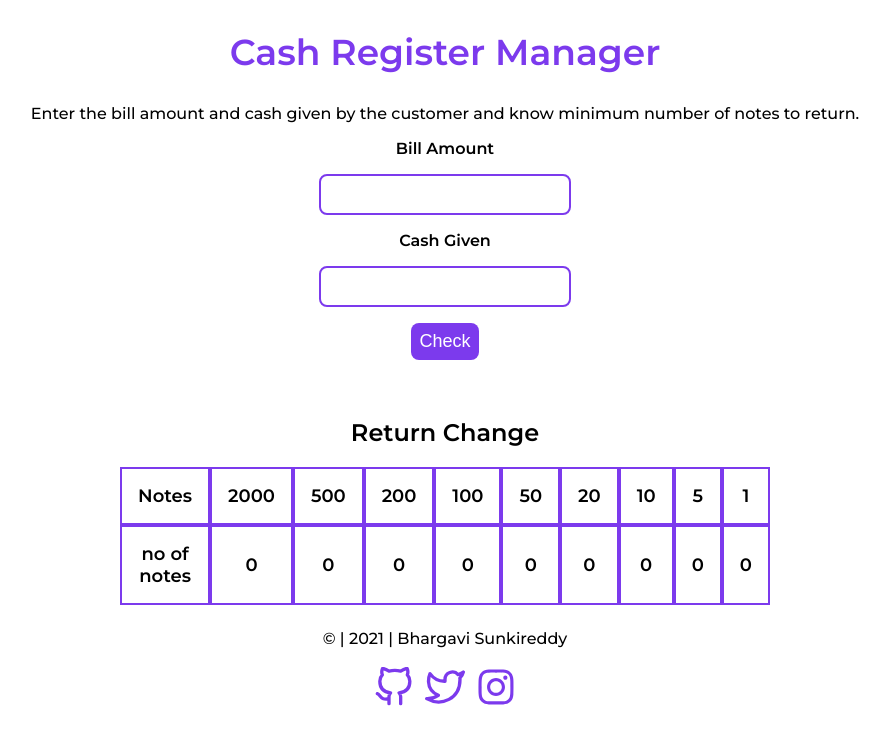
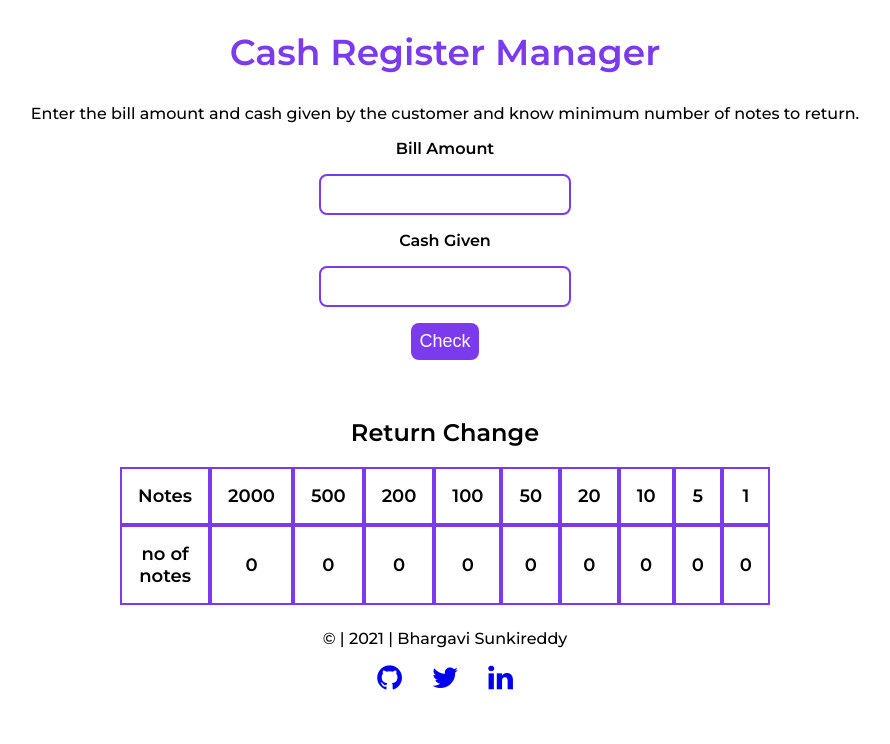
Before and after one commit to bhargaviRdy/cash-resgister, a plain HTML site: page index.html in a window 1280 px wide. Shown: the whole page, without its empty margins (195-1085 px from the left). Drawn offline with Linux system fonts and the light colour scheme.

Commit message:
updated footer

```diff
--- a/index.html
+++ b/index.html
@@ -6,6 +6,7 @@
     <meta http-equiv="X-UA-Compatible" content="IE=edge">
     <meta name="viewport" content="width=device-width, initial-scale=1.0">
     <title>cash register</title>
+    <link rel="stylesheet" href="https://maxcdn.bootstrapcdn.com/font-awesome/4.7.0/css/font-awesome.min.css">
     <link rel="stylesheet" href="styles.css">
 </head>
 
@@ -59,29 +60,22 @@
 
     <footer>
       <p>© | 2021 | Bhargavi Sunkireddy</p>
-        <ul>
-          <li>
-            <a class="links" href="https://github.com/bhargaviRdy/" target="_blank">
-              <img src="images/github.svg" alt="github" />
-            </a>
+      <ul >
+        <li >
+            <a target="_blank"  class="links" href="https://github.com/bhargaviRdy"> <i class="fa fa-github" style="font-size:1.8rem;"></i> </a>
         </li>
         <li>
-            <a class="links" href="https://twitter.com/bondam_23" target="_blank">
-              <img src="images/twitter.svg" alt="twitter" />
-            </a>
+            <a  target="_blank" class="links" href="https://twitter.com/bondam_23"> <i class="fa fa-twitter" style="font-size:1.8rem;"></i> </a>
         </li>
-          <li>
-            <a
-              class="links"
-              href="https://www.instagram.com/bhargavi.in"
-              target="_blank"
-            >
-              <img src="images/instagram.svg" alt="instagram" />
+        <li >
+            <a target="_blank"  class="links" href="https://www.linkedin.com/in/bhargavi-sunkireddy-a60b041a1/">
+                <i class="fa fa-linkedin" style="font-size:1.8rem; "></i>
             </a>
         </li>
     </ul>
     </footer>
 
+
     <script src="script.js"></script>
 </body>
 
--- a/styles.css
+++ b/styles.css
@@ -87,12 +87,7 @@ ul{
     padding-left: 0;
 }
 a,
-img,
 li {
   display: inline;
+  margin: 0.5vw;
 }
-
-img {
-    width: 40px;
-    padding: 0.2rem;
-  }
```
Also changed, not shown: images/discord.svg (deleted), images/github.svg (deleted), images/instagram.svg (deleted), images/twitter.svg (deleted). Lines whose indentation alone changed are shown as unchanged.
